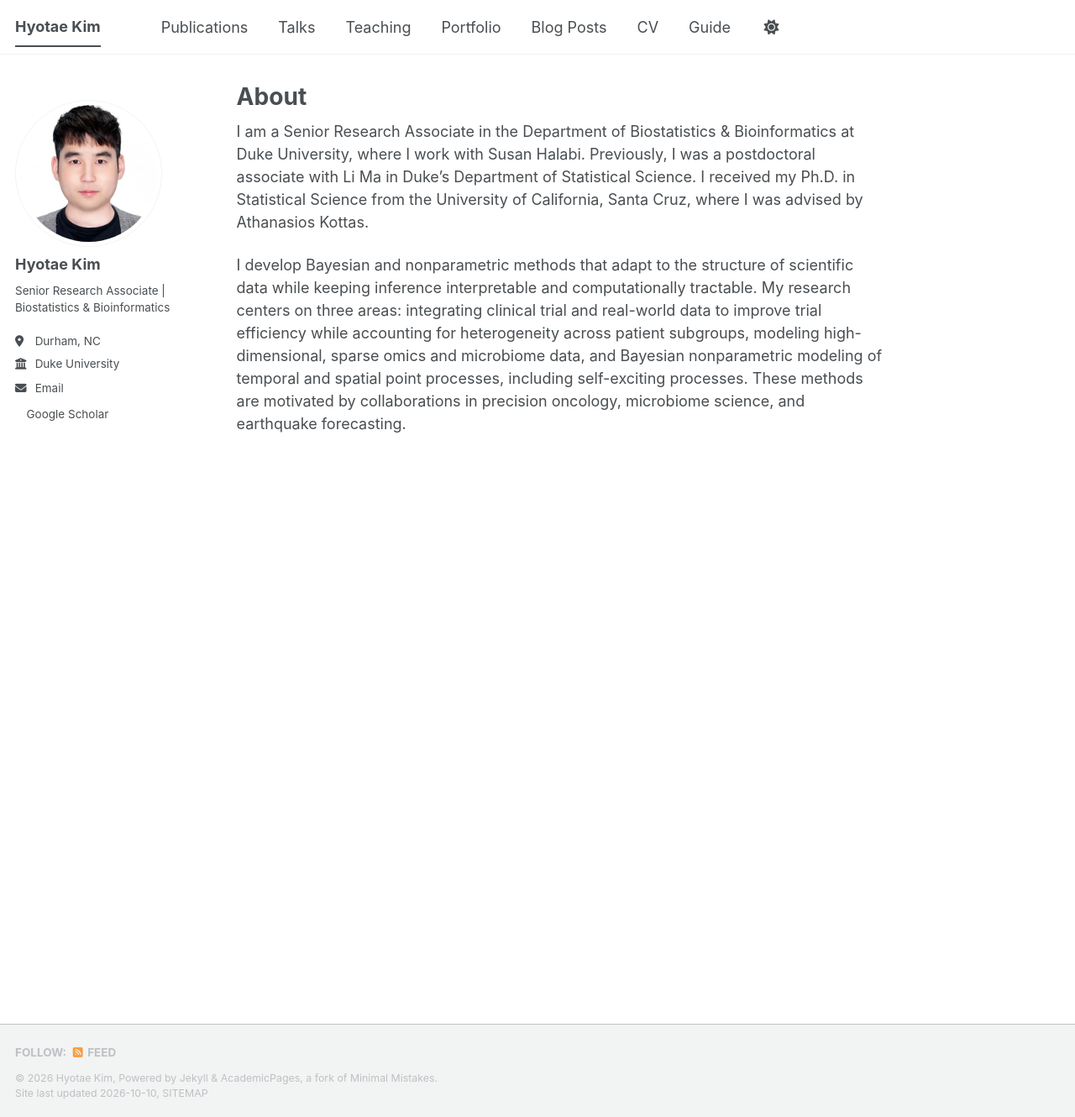
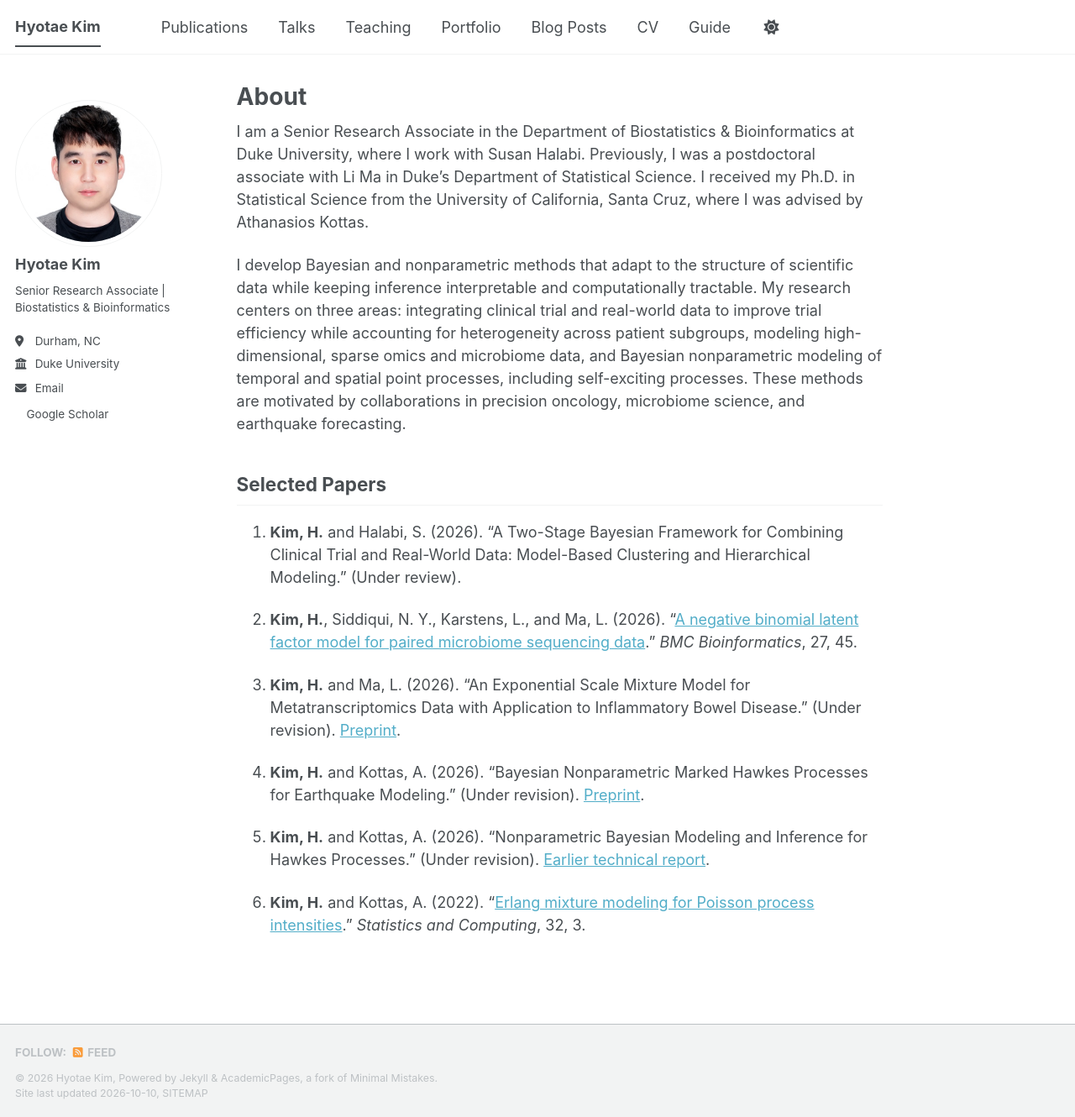
Before and after one commit to HyotaeKim/hyotaekim.github.io, a Jekyll site: the page built from _pages/about.md, in a window 1280 px wide and 1330 px high. Shown: the whole window at 84% size. Built offline with Jekyll 4.4.1, drawn with Linux system fonts in a browser that asks for light colours; a style sheet for code colours, icons or effects is not loaded.

Commit message:
Update about.md

```diff
--- a/_pages/about.md
+++ b/_pages/about.md
@@ -10,3 +10,18 @@ redirect_from:
 I am a Senior Research Associate in the Department of Biostatistics & Bioinformatics at Duke University, where I work with Susan Halabi. Previously, I was a postdoctoral associate with Li Ma in Duke’s Department of Statistical Science. I received my Ph.D. in Statistical Science from the University of California, Santa Cruz, where I was advised by Athanasios Kottas.
 
 I develop Bayesian and nonparametric methods that adapt to the structure of scientific data while keeping inference interpretable and computationally tractable. My research centers on three areas: integrating clinical trial and real-world data to improve trial efficiency while accounting for heterogeneity across patient subgroups, modeling high-dimensional, sparse omics and microbiome data, and Bayesian nonparametric modeling of temporal and spatial point processes, including self-exciting processes. These methods are motivated by collaborations in precision oncology, microbiome science, and earthquake forecasting.
+
+
+## Selected Papers
+
+1. **Kim, H.** and Halabi, S. (2026). "A Two-Stage Bayesian Framework for Combining Clinical Trial and Real-World Data: Model-Based Clustering and Hierarchical Modeling." (Under review).
+
+2. **Kim, H.**, Siddiqui, N. Y., Karstens, L., and Ma, L. (2026). "[A negative binomial latent factor model for paired microbiome sequencing data](https://doi.org/10.1186/s12859-025-06362-3)." *BMC Bioinformatics*, 27, 45.
+
+3. **Kim, H.** and Ma, L. (2026). "An Exponential Scale Mixture Model for Metatranscriptomics Data with Application to Inflammatory Bowel Disease." (Under revision). [Preprint](https://pmc.ncbi.nlm.nih.gov/articles/PMC13192739/).
+
+4. **Kim, H.** and Kottas, A. (2026). "Bayesian Nonparametric Marked Hawkes Processes for Earthquake Modeling." (Under revision). [Preprint](https://arxiv.org/abs/2511.22538).
+
+5. **Kim, H.** and Kottas, A. (2026). "Nonparametric Bayesian Modeling and Inference for Hawkes Processes." (Under revision). [Earlier technical report](https://tr.soe.ucsc.edu/research/technical-reports/UCSC-SOE-20-08).
+
+6. **Kim, H.** and Kottas, A. (2022). "[Erlang mixture modeling for Poisson process intensities](https://doi.org/10.1007/s11222-021-10064-0)." *Statistics and Computing*, 32, 3.
```
